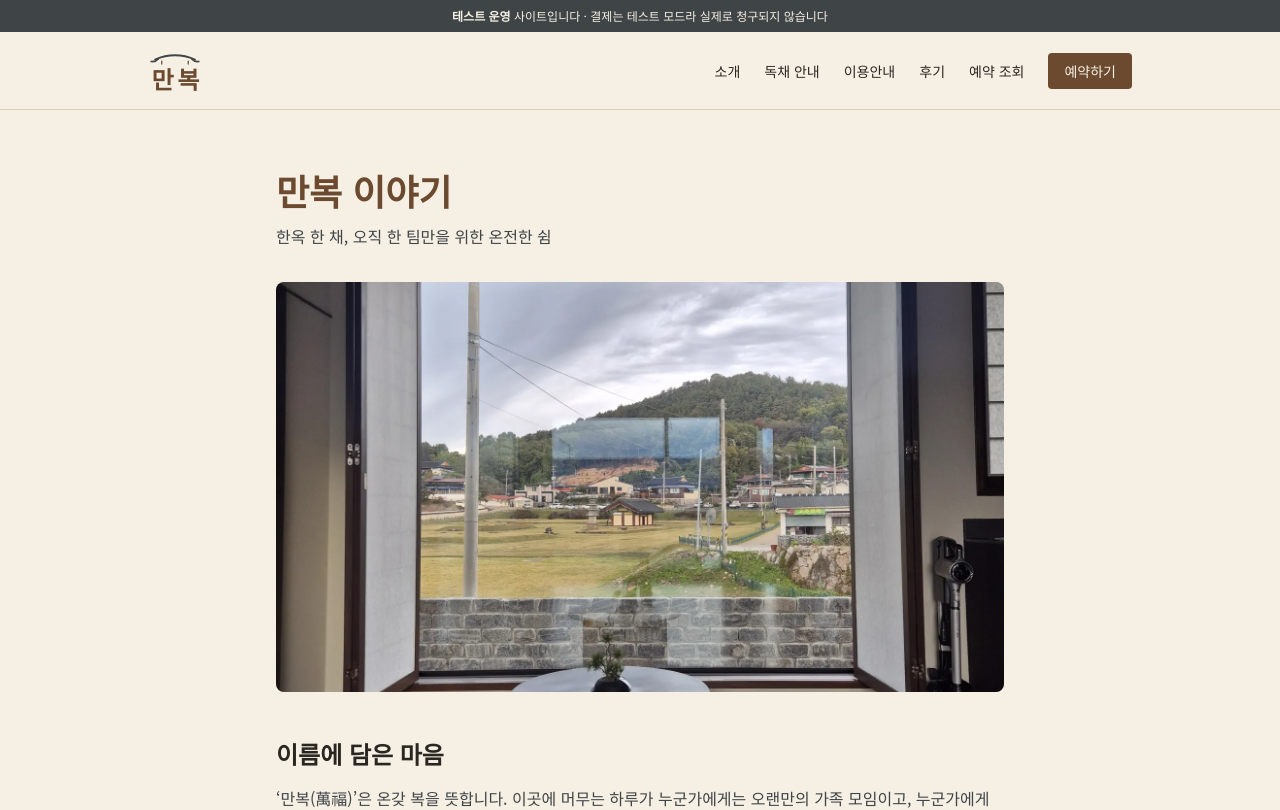
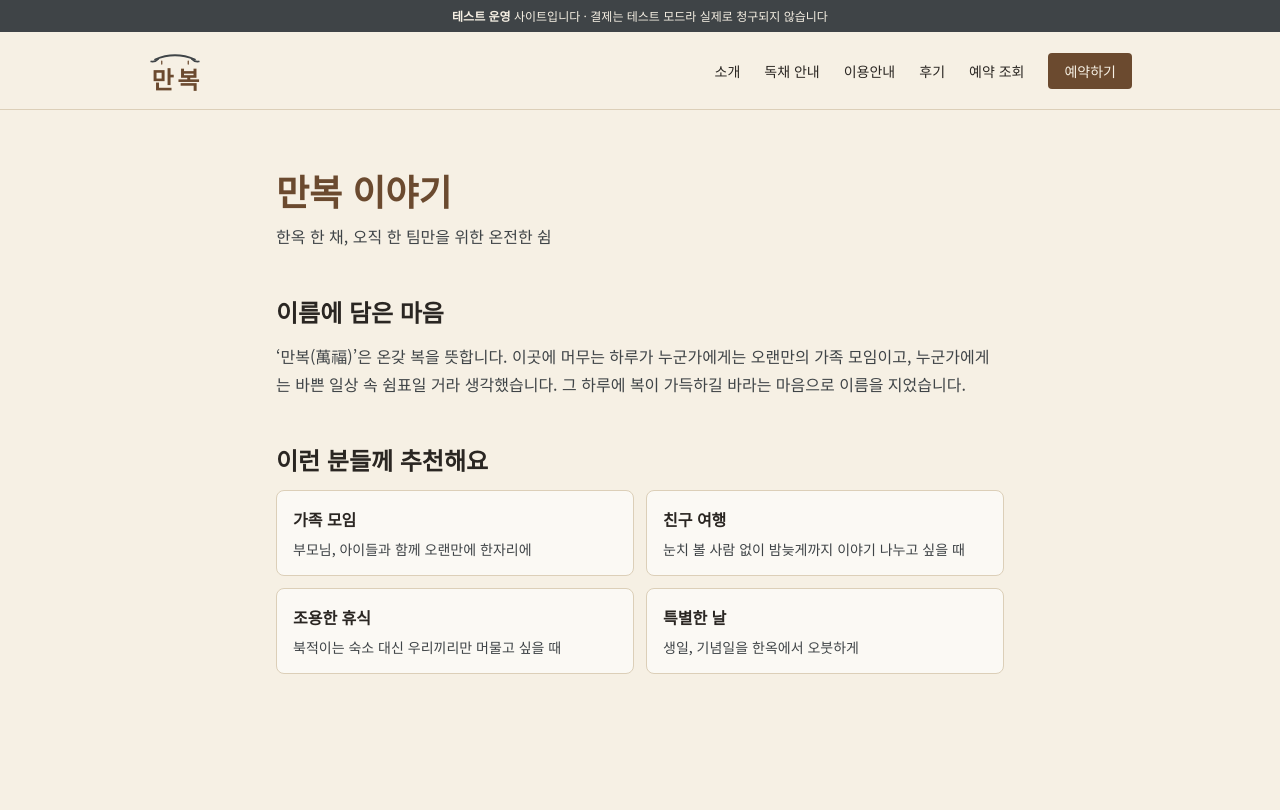
Before and after one commit to minheee0/pension, a Next.js app: page /about in a window 1280 px wide. Shown: the top 810 px of the page. Built offline with nearby package versions, Linux system fonts and the light colour scheme.

Commit message:
소개 페이지 대표 사진 임시 제거

```diff
--- a/src/app/about/page.tsx
+++ b/src/app/about/page.tsx
@@ -13,7 +13,8 @@ const hasPhone = !isPlaceholder(SITE.phone);
 export default function About() {
   return (
     <PageShell title={`${SITE.name} 이야기`} lead={SITE.tagline}>
-      <Photo label="창밖 풍경" src="/images/stay/view.webp" className="mt-8 aspect-video" sizes="(max-width: 768px) 100vw, 768px" priority />
+      {/* 대표 사진 자리 (나중에 교체 예정). 다시 넣을 때:
+          <Photo label="사진 설명" src="/images/stay/파일명.webp" className="mt-8 aspect-video" sizes="(max-width: 768px) 100vw, 768px" priority /> */}
 
       <Section title="이름에 담은 마음">
         <p>
```
